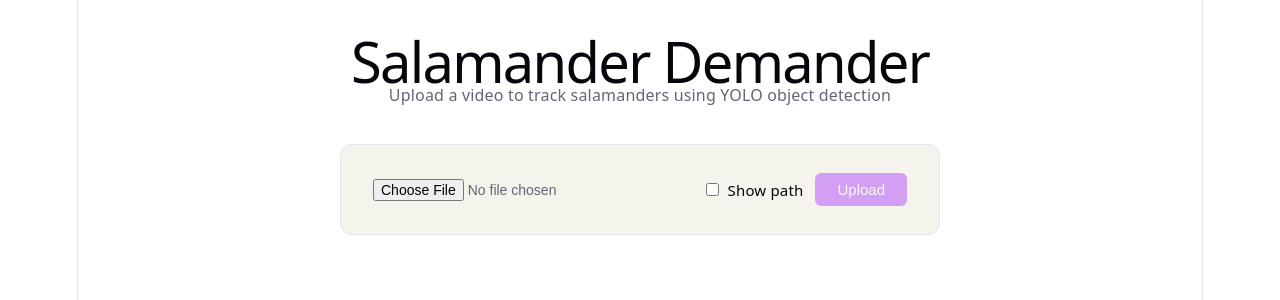
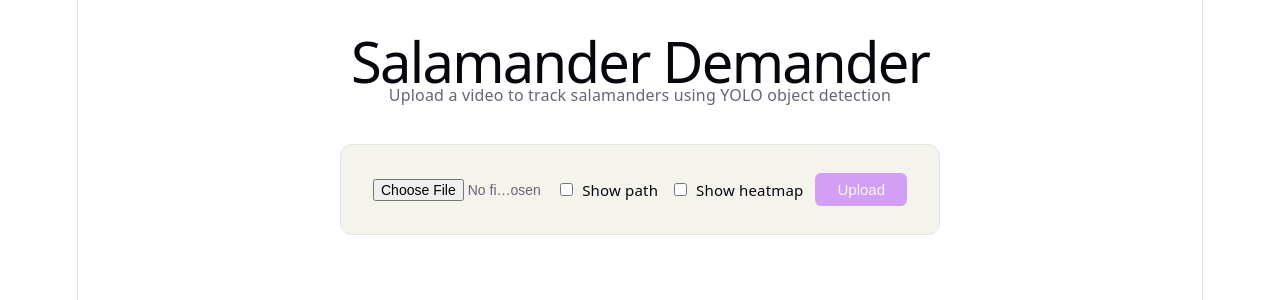
Before and after one commit to rifflere/Salamander-Demander-YOLO, a React app in the folder frontend/: page / in a window 1280 px wide. Shown: the top 300 px of the page. Built offline with nearby package versions, Linux system fonts and the light colour scheme; the HTML template or start-up script is replaced by a standard one.

Commit message:
Update frontend and add instructions and updated description to README

```diff
--- a/frontend/src/App.jsx
+++ b/frontend/src/App.jsx
@@ -18,6 +18,7 @@
     setError(null)
     setVideoUrl(null)
     setTracks(null)
+    setHeatmapUrl(null)
     setPercent(0)
     setLoading(true)
 
@@ -25,6 +26,7 @@
       const form = new FormData()
       form.append('video', file)
       form.append('show_path', showPath)
+      form.append('show_heatmap', showHeatmap)
       const res = await fetch('http://localhost:8000/track', { method: 'POST', body: form })
       if (!res.ok) throw new Error(`Server error: ${res.status}`)
 
@@ -40,6 +42,7 @@
               clearInterval(interval)
               setVideoUrl(data.result.video_url)
               setTracks(data.result.tracks)
+              if (data.result.heatmap_url) setHeatmapUrl(data.result.heatmap_url)
               resolve()
             } else if (data.status === 'error') {
               clearInterval(interval)
@@ -82,6 +85,14 @@
               />
               Show path
             </label>
+            <label className="checkbox-label">
+              <input
+                type="checkbox"
+                checked={showHeatmap}
+                onChange={(e) => setShowHeatmap(e.target.checked)}
+              />
+              Show heatmap
+            </label>
             <button className="upload-btn" type="submit" disabled={!file || loading}>
               {loading ? 'Processing...' : 'Upload'}
             </button>
@@ -92,9 +103,15 @@
         </form>
       </div>
 
-      {(videoUrl || tracks) && (
+      {(videoUrl || tracks || heatmapUrl) && (
         <div className="results">
           {videoUrl && <video src={videoUrl} controls />}
+          {heatmapUrl && (
+            <div>
+              <h2>Position Heatmap</h2>
+              <img src={heatmapUrl} alt="Position heatmap" style={{ width: '100%', maxWidth: 720, borderRadius: 8 }} />
+            </div>
+          )}
           {tracks && (
             <table>
               <thead>
```
Also changed, not shown: 1 other file (tests, documents, lock files or other folders).
